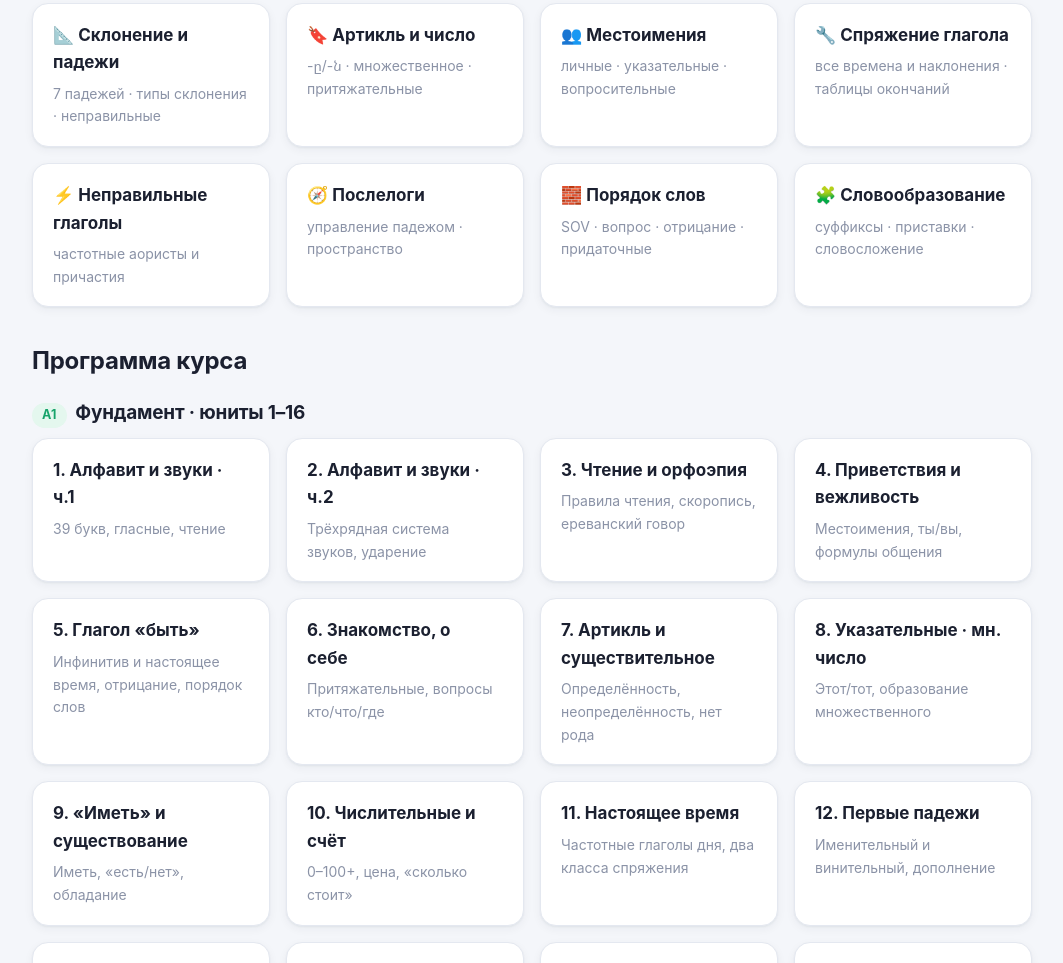
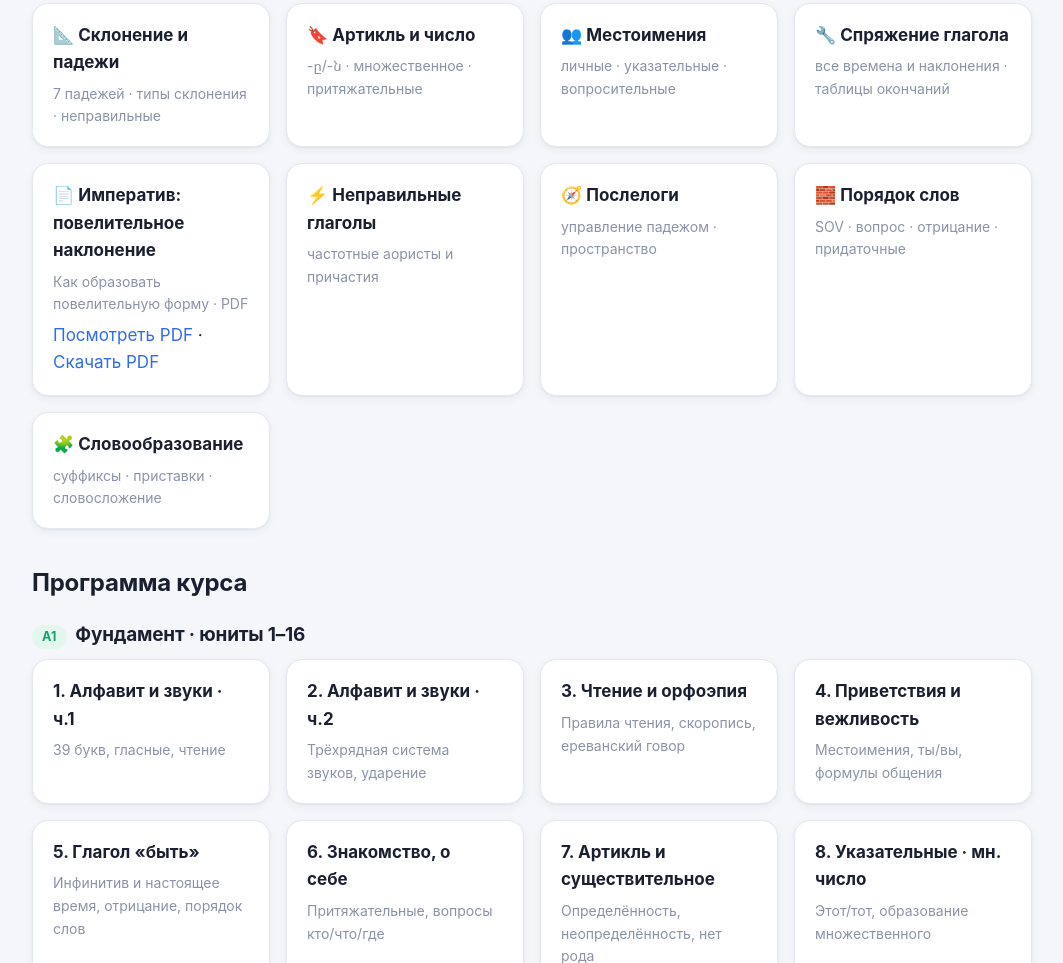
Before and after one commit to Dronnn/eastern-armenian-a0-b1, a plain HTML site: page index.html in a window 1280 px wide. Shown: the part 2183-3146 px from the top of the page, without its empty margins (108-1171 px from the left). Drawn offline with Linux system fonts and the light colour scheme.

Commit message:
Add imperative PDF cheatsheet with view and download links

```diff
--- a/index.html
+++ b/index.html
@@ -90,6 +90,11 @@
       <span class="tile__title">🔧 Спряжение глагола</span>
       <span class="tile__meta">все времена и наклонения · таблицы окончаний</span>
     </a>
+    <div class="tile">
+      <span class="tile__title">📄 Императив: повелительное наклонение</span>
+      <span class="tile__meta">Как образовать повелительную форму · PDF</span>
+      <div><a href="assets/pdf/armenian_imperative_cheatsheet_balanced.pdf" target="_blank" rel="noopener">Посмотреть PDF</a> · <a href="assets/pdf/armenian_imperative_cheatsheet_balanced.pdf" download>Скачать PDF</a></div>
+    </div>
     <a class="tile" href="reference/irregular-verbs.html">
       <span class="tile__title">⚡ Неправильные глаголы</span>
       <span class="tile__meta">частотные аористы и причастия</span>
```
Also changed, not shown: 1 other file.
